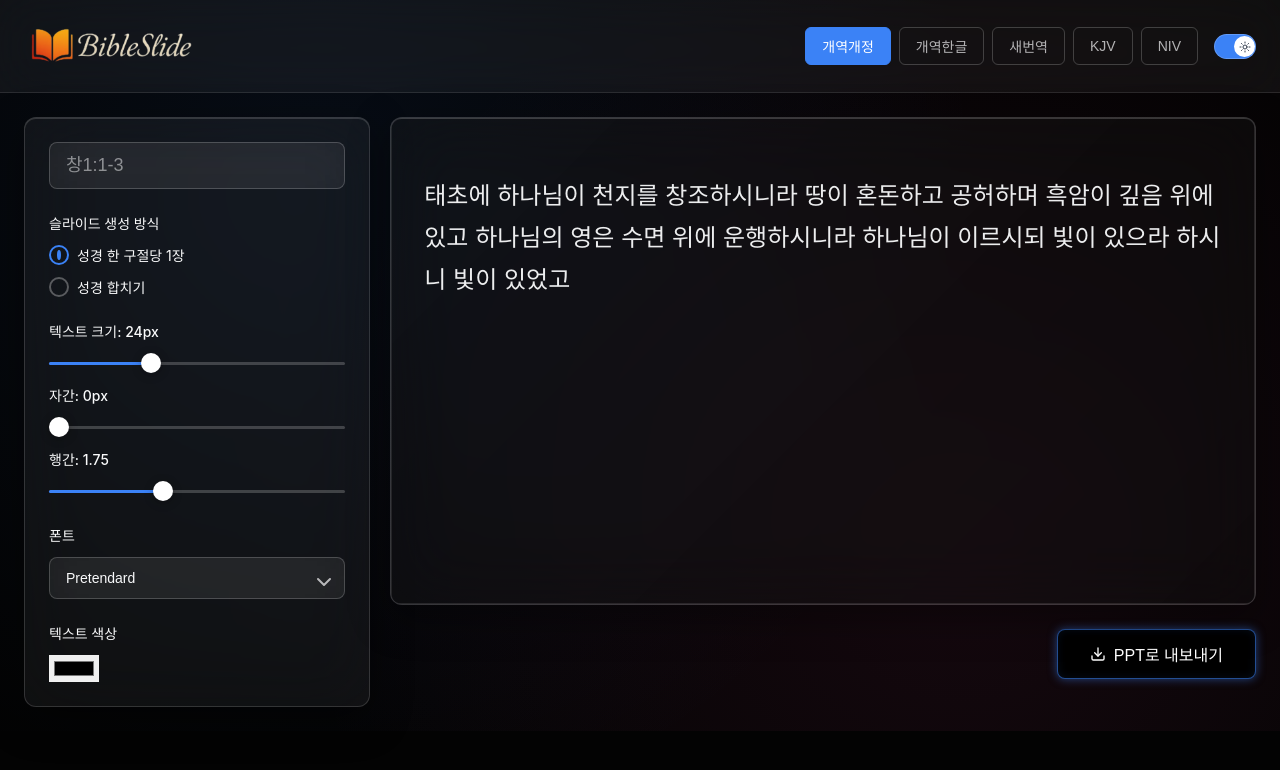
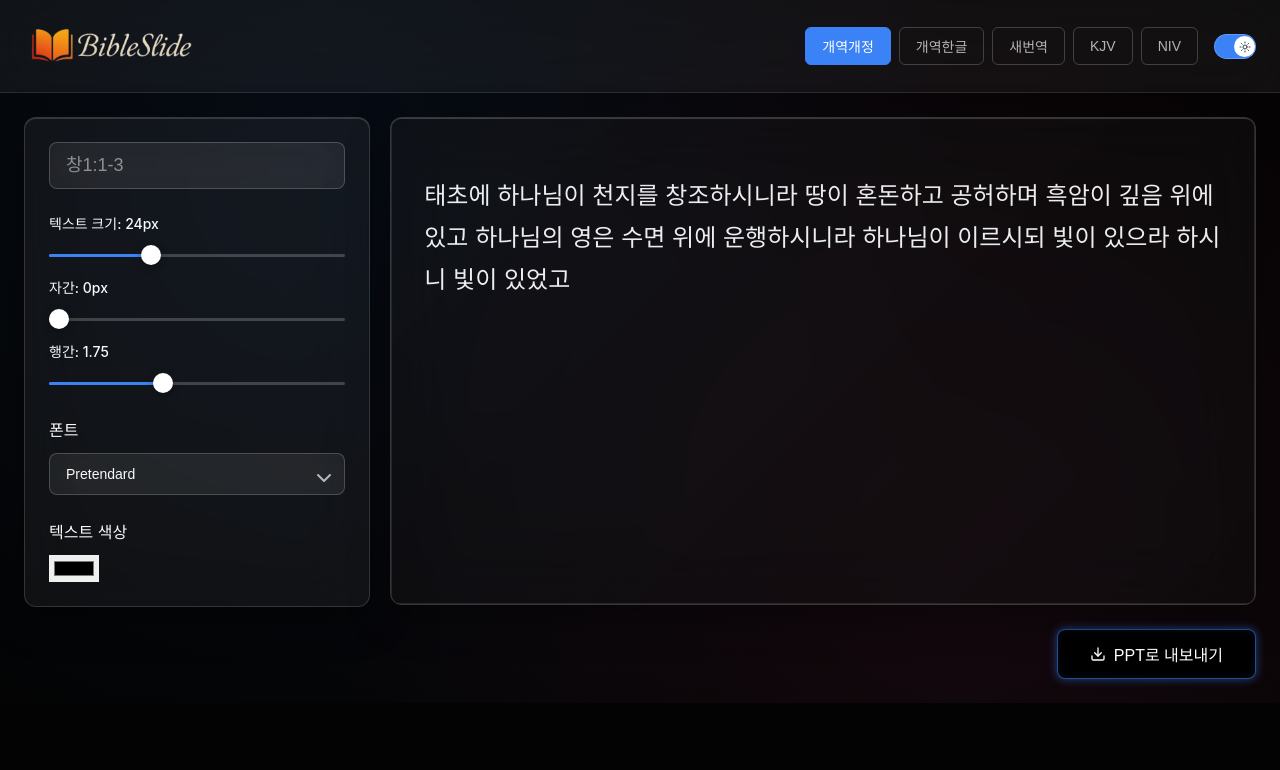
Before and after one commit to kangdy25/BibleSlide, a React (Vite) app: page / in a window 1280 px wide. Shown: the top 770 px of the page. Built offline with nearby package versions, Linux system fonts and the light colour scheme; the HTML template or start-up script is replaced by a standard one; a web font is replaced by a local one.

Commit message:
✨ [Feat] Text Slider 분리 및 컴포넌트화

```diff
--- /dev/null
+++ b/src/components/TextSlider.module.css
@@ -0,0 +1,56 @@
+.section {
+  display: flex;
+  flex-direction: column;
+  gap: 0.75rem;
+}
+
+.sectionLabel {
+  font-size: 0.875rem;
+  font-weight: 500;
+  color: rgba(249, 250, 251, 1);
+}
+
+.sliderRoot {
+  position: relative;
+  display: flex;
+  align-items: center;
+  user-select: none;
+  touch-action: none;
+  width: 100%;
+  height: 20px;
+}
+
+.sliderTrack {
+  background: rgba(255, 255, 255, 0.2);
+  position: relative;
+  flex-grow: 1;
+  border-radius: 9999px;
+  height: 3px;
+}
+
+.sliderRange {
+  position: absolute;
+  background: rgba(59, 130, 246, 1);
+  border-radius: 9999px;
+  height: 100%;
+}
+
+.sliderThumb {
+  display: block;
+  width: 20px;
+  height: 20px;
+  background: white;
+  box-shadow: 0 2px 10px rgba(0, 0, 0, 0.3);
+  border-radius: 10px;
+  cursor: pointer;
+  transition: box-shadow 0.2s ease;
+}
+
+.sliderThumb:hover {
+  box-shadow: 0 2px 15px rgba(0, 0, 0, 0.4);
+}
+
+.sliderThumb:focus {
+  outline: none;
+  box-shadow: 0 0 0 5px rgba(59, 130, 246, 0.3);
+}
--- /dev/null
+++ b/src/components/TextSlider.tsx
@@ -0,0 +1,62 @@
+import styles from './TextSlider.module.css'
+
+import * as Slider from "@radix-ui/react-slider"
+import { Dispatch, SetStateAction } from 'react';
+
+export interface TextSliderProps {
+  textSize: number[];
+  setTextSize: Dispatch<SetStateAction<number[]>>;
+  letterSpacing: number[];
+  setLetterSpacing: Dispatch<SetStateAction<number[]>>;
+  lineHeight: number[];
+  setLineHeight: Dispatch<SetStateAction<number[]>>;
+}
+
+const TextSlider = ({textSize, setTextSize, letterSpacing, setLetterSpacing, lineHeight, setLineHeight}: TextSliderProps) => {
+  return (
+    <div className={styles.section}>
+              <label className={styles.sectionLabel}>텍스트 크기: {textSize[0]}px</label>
+              <Slider.Root
+                className={styles.sliderRoot}
+                value={textSize}
+                onValueChange={setTextSize}
+                max={48} min={12} step={2}
+              >
+                <Slider.Track className={styles.sliderTrack}>
+                  <Slider.Range className={styles.sliderRange} />
+                </Slider.Track>
+                <Slider.Thumb className={styles.sliderThumb} />
+              </Slider.Root>
+
+              {/* 자간 */}
+              <label className={styles.sectionLabel}>자간: {letterSpacing[0]}px</label>
+              <Slider.Root
+                className={styles.sliderRoot}
+                value={letterSpacing}
+                min={0} max={20} step={1}
+                onValueChange={setLetterSpacing}
+              >
+                <Slider.Track className={styles.sliderTrack}>
+                  <Slider.Range className={styles.sliderRange} />
+                </Slider.Track>
+                <Slider.Thumb className={styles.sliderThumb} />
+              </Slider.Root>
+
+              {/* 줄간격 */}
+              <label className={styles.sectionLabel}>행간: {lineHeight[0]}</label>
+              <Slider.Root
+                className={styles.sliderRoot}
+                value={lineHeight}
+                min={1} max={3} step={0.1}
+                onValueChange={setLineHeight}
+              >
+                <Slider.Track className={styles.sliderTrack}>
+                  <Slider.Range className={styles.sliderRange} />
+                </Slider.Track>
+                <Slider.Thumb className={styles.sliderThumb} />
+              </Slider.Root>
+            </div>
+  )
+}
+
+export default TextSlider
--- a/src/ui/Sidebar.module.css
+++ b/src/ui/Sidebar.module.css
@@ -19,12 +19,6 @@
   display: flex;
   flex-direction: column;
   gap: 0.75rem;
-}
-
-.sectionLabel {
-  font-size: 0.875rem;
-  font-weight: 500;
-  color: rgba(249, 250, 251, 1);
 }
 
 .radioGroup {
@@ -71,51 +65,6 @@
   font-size: 0.875rem;
   color: rgba(249, 250, 251, 1);
   cursor: pointer;
-}
-
-.sliderRoot {
-  position: relative;
-  display: flex;
-  align-items: center;
-  user-select: none;
-  touch-action: none;
-  width: 100%;
-  height: 20px;
-}
-
-.sliderTrack {
-  background: rgba(255, 255, 255, 0.2);
-  position: relative;
-  flex-grow: 1;
-  border-radius: 9999px;
-  height: 3px;
-}
-
-.sliderRange {
-  position: absolute;
-  background: rgba(59, 130, 246, 1);
-  border-radius: 9999px;
-  height: 100%;
-}
-
-.sliderThumb {
-  display: block;
-  width: 20px;
-  height: 20px;
-  background: white;
-  box-shadow: 0 2px 10px rgba(0, 0, 0, 0.3);
-  border-radius: 10px;
-  cursor: pointer;
-  transition: box-shadow 0.2s ease;
-}
-
-.sliderThumb:hover {
-  box-shadow: 0 2px 15px rgba(0, 0, 0, 0.4);
-}
-
-.sliderThumb:focus {
-  outline: none;
-  box-shadow: 0 0 0 5px rgba(59, 130, 246, 0.3);
 }
 
 .selectTrigger {
--- a/src/ui/Sidebar.tsx
+++ b/src/ui/Sidebar.tsx
@@ -1,17 +1,14 @@
 import styles from './Sidebar.module.css'
 import { Dispatch, SetStateAction } from "react";
 
-import * as RadioGroup from "@radix-ui/react-radio-group"
 import * as Select from "@radix-ui/react-select"
-import * as Slider from "@radix-ui/react-slider"
 import { ChevronDown, Check } from "lucide-react"
 import SearchInput from '../components/SearchInput';
+import TextSlider from '../components/TextSlider';
 
 export interface SidebarProps {
   verseInput: string;
   setVerseInput: Dispatch<SetStateAction<string>>;
-  slideMethod: string;
-  setSlideMethod: Dispatch<SetStateAction<string>>;
   textSize: number[];
   setTextSize: Dispatch<SetStateAction<number[]>>;
   letterSpacing: number[];
@@ -27,8 +24,6 @@ export interface SidebarProps {
 const Sidebar = ({
   verseInput,
   setVerseInput,
-  slideMethod,
-  setSlideMethod,
   textSize,
   setTextSize,
   letterSpacing,
@@ -41,75 +36,20 @@ const Sidebar = ({
   setFontColor,
 }: SidebarProps) => {
 
+  const allTextSliderProps = {
+    textSize,
+    setTextSize,
+    letterSpacing,
+    setLetterSpacing,
+    lineHeight,
+    setLineHeight
+  }
+
   return (
     <div className={styles.sidebar}>
           <div className={styles.sidebarContent}>
             <SearchInput verseInput={verseInput} setVerseInput={setVerseInput} />
-
-            <div className={styles.section}>
-              <label className={styles.sectionLabel}>슬라이드 생성 방식</label>
-              <RadioGroup.Root className={styles.radioGroup} value={slideMethod} onValueChange={setSlideMethod}>
-                <div className={styles.radioItem}>
-                  <RadioGroup.Item className={styles.radioButton} value="성경 한 구절당 1장" id="method1">
-                    <RadioGroup.Indicator className={styles.radioIndicator} />
-                  </RadioGroup.Item>
-                  <label className={styles.radioLabel} htmlFor="method1">
-                    성경 한 구절당 1장
-                  </label>
-                </div>
-                <div className={styles.radioItem}>
-                  <RadioGroup.Item className={styles.radioButton} value="성경 합치기" id="method2">
-                    <RadioGroup.Indicator className={styles.radioIndicator} />
-                  </RadioGroup.Item>
-                  <label className={styles.radioLabel} htmlFor="method2">
-                    성경 합치기
-                  </label>
-                </div>
-              </RadioGroup.Root>
-            </div>
-
-            <div className={styles.section}>
-              <label className={styles.sectionLabel}>텍스트 크기: {textSize[0]}px</label>
-              <Slider.Root
-                className={styles.sliderRoot}
-                value={textSize}
-                onValueChange={setTextSize}
-                max={48} min={12} step={2}
-              >
-                <Slider.Track className={styles.sliderTrack}>
-                  <Slider.Range className={styles.sliderRange} />
-                </Slider.Track>
-                <Slider.Thumb className={styles.sliderThumb} />
-              </Slider.Root>
-
-              {/* 자간 */}
-              <label className={styles.sectionLabel}>자간: {letterSpacing[0]}px</label>
-              <Slider.Root
-                className={styles.sliderRoot}
-                value={letterSpacing}
-                min={0} max={20} step={1}
-                onValueChange={setLetterSpacing}
-              >
-                <Slider.Track className={styles.sliderTrack}>
-                  <Slider.Range className={styles.sliderRange} />
-                </Slider.Track>
-                <Slider.Thumb className={styles.sliderThumb} />
-              </Slider.Root>
-
-              {/* 줄간격 */}
-              <label className={styles.sectionLabel}>행간: {lineHeight[0]}</label>
-              <Slider.Root
-                className={styles.sliderRoot}
-                value={lineHeight}
-                min={1} max={3} step={0.1}
-                onValueChange={setLineHeight}
-              >
-                <Slider.Track className={styles.sliderTrack}>
-                  <Slider.Range className={styles.sliderRange} />
-                </Slider.Track>
-                <Slider.Thumb className={styles.sliderThumb} />
-              </Slider.Root>
-            </div>
+            <TextSlider {...allTextSliderProps} />
 
             <div className={styles.section}>
               <label className={styles.sectionLabel}>폰트</label>
```
Also changed, not shown: src/App.tsx (+4 -5 lines).
